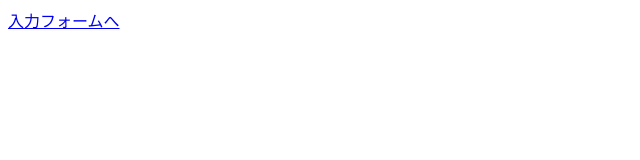
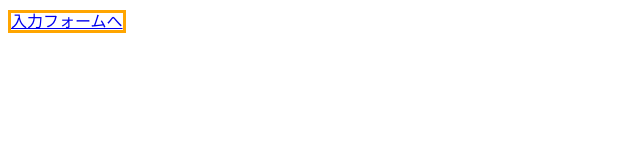
Before and after one commit to hatafukuryouya/conflict-test, a plain HTML site: page index.html in a window 1280 px wide. Shown: the whole page, without its empty margins (0-640 px from the left). Drawn offline with Linux system fonts and the light colour scheme.

Commit message:
indexとformの追記

```diff
--- a/index.html
+++ b/index.html
@@ -5,6 +5,6 @@
     <title>our profile</title>
 </head>
 <body>
-    <a href="form.html">入力フォームへ</a><br>
+    <a href="form.html" style="border:solid orange 3px">入力フォームへ</a><br>
 </body>
 </html>
```
Also changed, not shown: form.html (+10 -0 lines).
